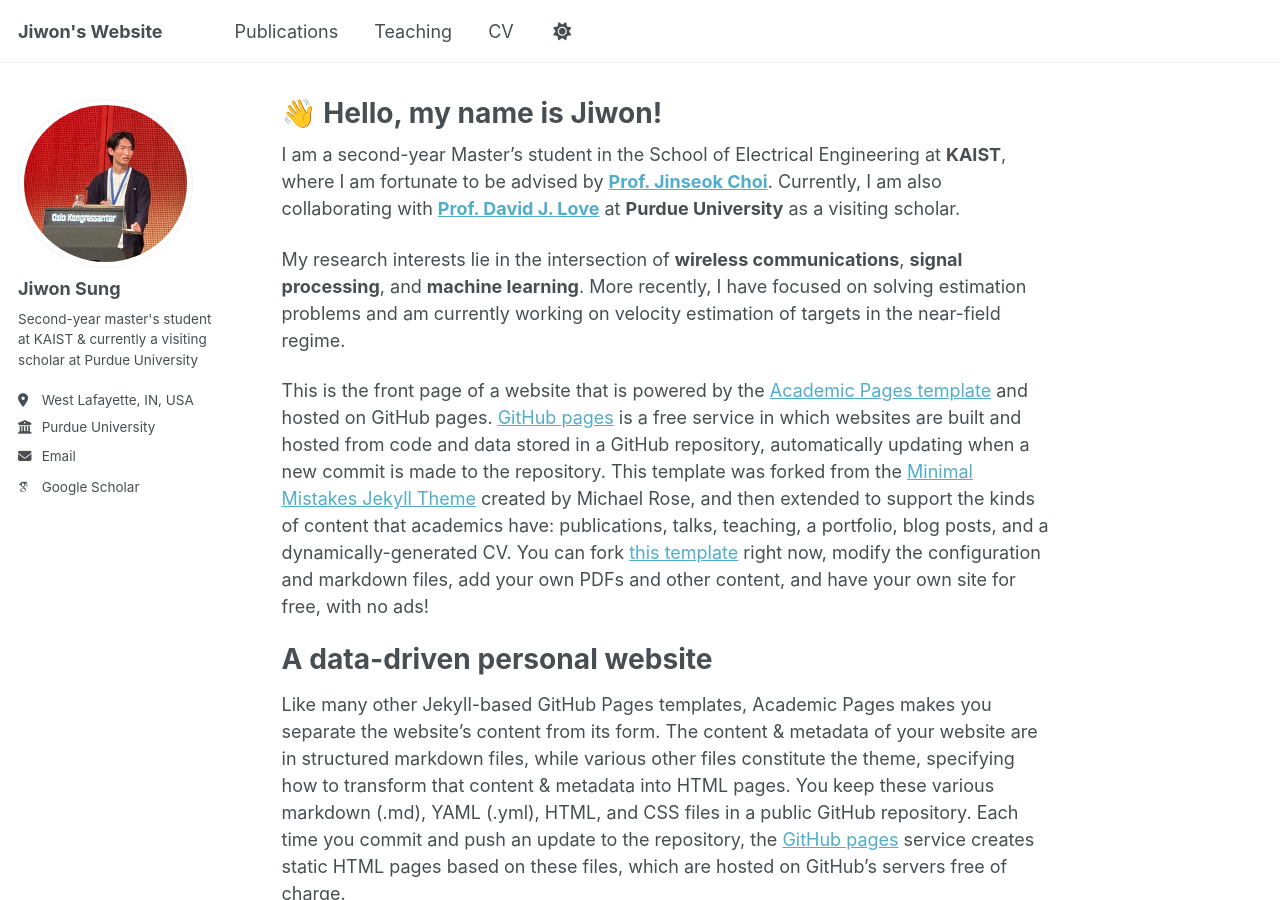
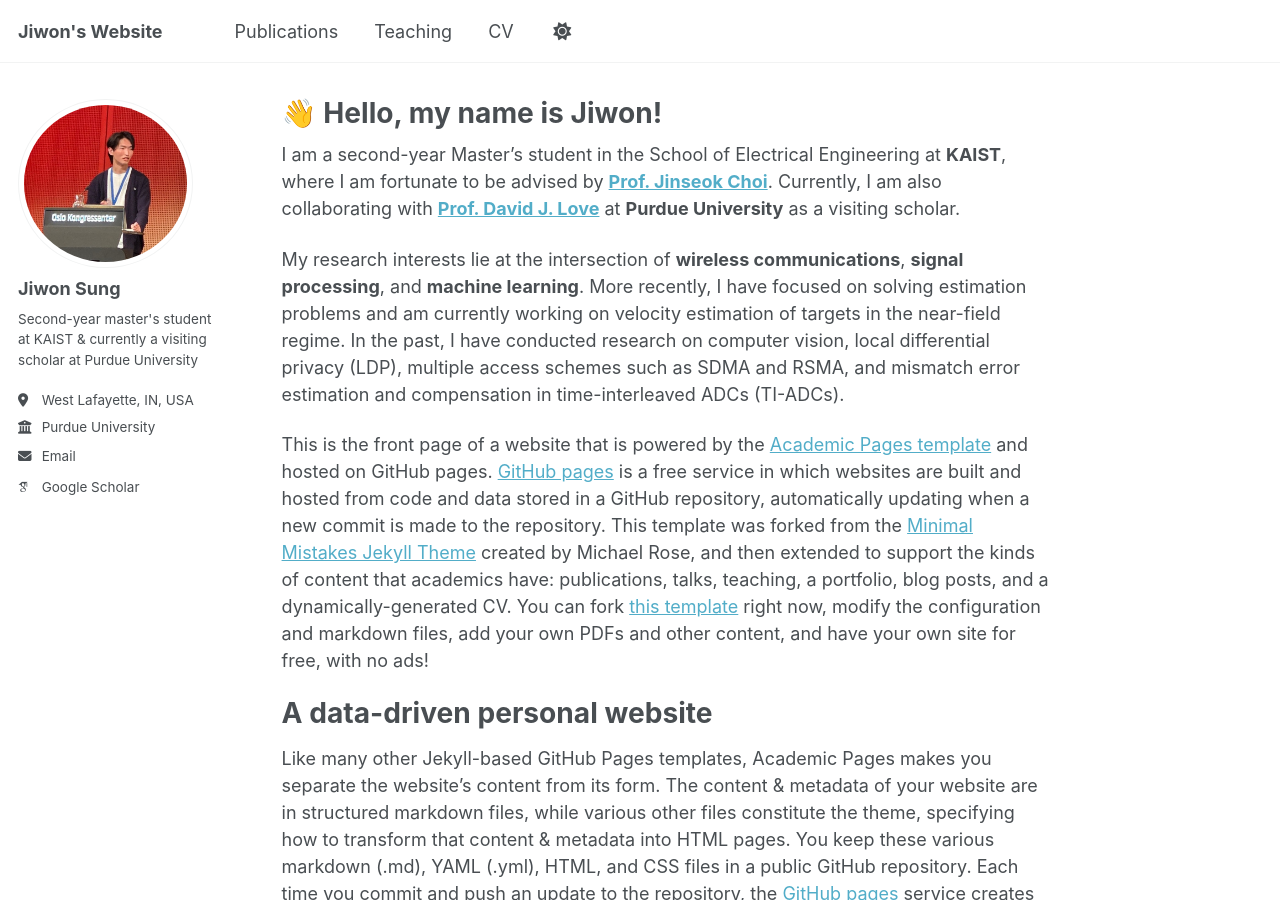
Before and after one commit to sunione/sunione.github.io, a Jekyll site: the page built from _pages/about.md, in a window 1280 px wide and 900 px high. Built offline with Jekyll 4.4.1, drawn with Linux system fonts in a browser that asks for light colours; some web fonts are replaced.

Commit message:
about.md

```diff
--- a/_pages/about.md
+++ b/_pages/about.md
@@ -9,7 +9,7 @@ redirect_from:
 
 I am a second-year Master's student in the School of Electrical Engineering at **KAIST**, where I am fortunate to be advised by [**Prof. Jinseok Choi**](https://sic-x.kaist.ac.kr/professor). Currently, I am also collaborating with [**Prof. David J. Love**](https://engineering.purdue.edu/~djlove/) at **Purdue University** as a visiting scholar.
 
-My research interests lie in the intersection of **wireless communications**, **signal processing**, and **machine learning**. More recently, I have focused on solving estimation problems and am currently working on velocity estimation of targets in the near-field regime.
+My research interests lie at the intersection of **wireless communications**, **signal processing**, and **machine learning**. More recently, I have focused on solving estimation problems and am currently working on velocity estimation of targets in the near-field regime. In the past, I have conducted research on computer vision, local differential privacy (LDP), multiple access schemes such as SDMA and RSMA, and mismatch error estimation and compensation in time-interleaved ADCs (TI-ADCs).
 
 
 
```
